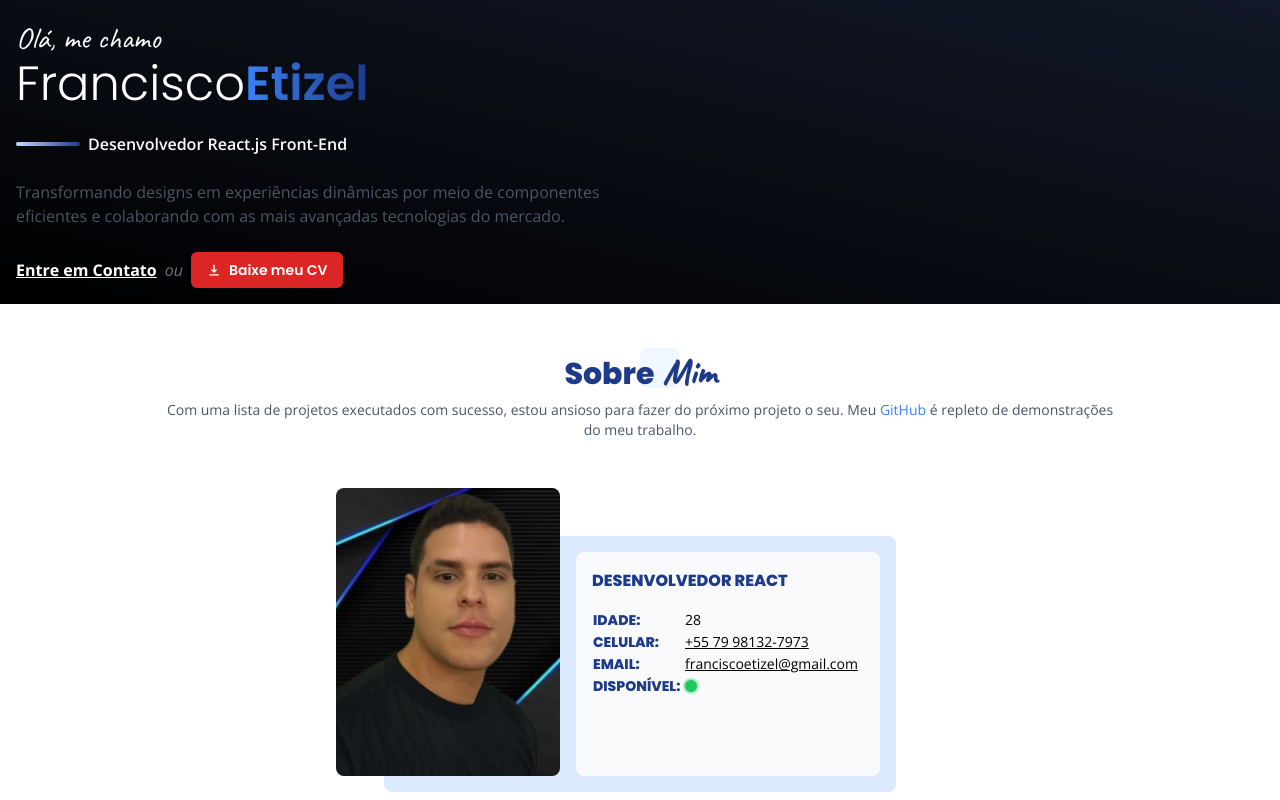
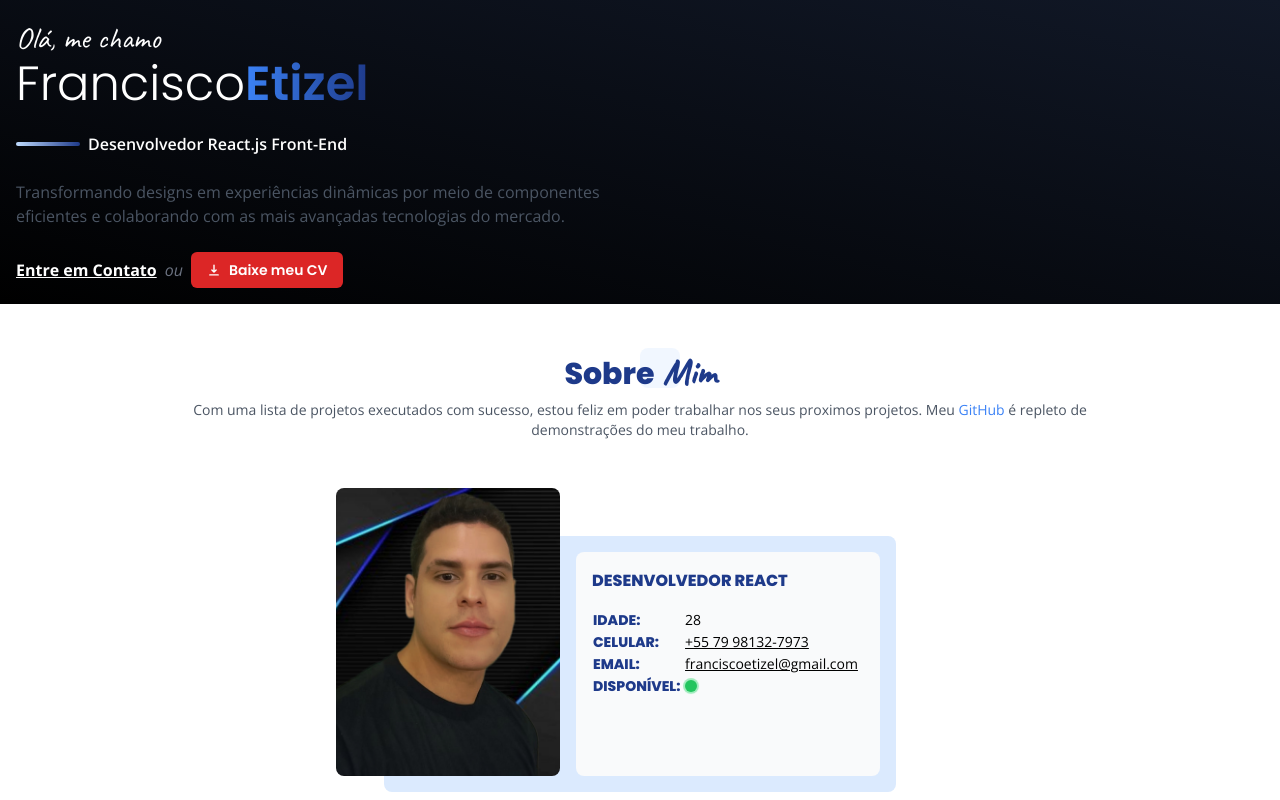
Before and after one commit to etizel/3tizel, a React (Vite) app: page / in a window 1280 px wide. Shown: the top 800 px of the page. Built offline with nearby package versions, Linux system fonts and the light colour scheme.

Commit message:
about.tsx

```diff
--- a/index.html
+++ b/index.html
@@ -3,12 +3,12 @@
 
 <head>
   <meta charset="UTF-8" />
-  <link rel="icon" type="image/svg+xml" href="/vite.svg" />
+
   <meta name="viewport" content="width=device-width, initial-scale=1.0" />
   <link rel="preconnect" href="https://fonts.googleapis.com">
   <link rel="preconnect" href="https://fonts.gstatic.com" crossorigin>
   <link href="https://fonts.googleapis.com/css2?family=Caveat&family=Open+Sans:ital,wght@0,400;0,600;0,700;0,800;1,400&family=Poppins:wght@300;600;800&display=swap" rel="stylesheet">
-  <title>Vite + React + TS</title>
+  <title>Etizel</title>
 </head>
 
 <body>
--- a/package.json
+++ b/package.json
@@ -3,6 +3,7 @@
   "private": true,
   "version": "0.0.0",
   "type": "module",
+  "homepage": "https://github.io/etizel/3tizel/",
   "scripts": {
     "predeploy": "npm run build",
     "deploy": "gh-pages -d dist -r https://github.com/etizel/3tizel.git",
--- a/src/components/About.tsx
+++ b/src/components/About.tsx
@@ -7,8 +7,8 @@ export default function About() {
           <span className="font-handwriting text-4xl">Mim</span>
         </h2>
         <p className="relative text-sm text-gray-600">
-          Com uma lista de projetos executados com sucesso, estou ansioso para
-          fazer do próximo projeto o seu. Meu{' '}
+          Com uma lista de projetos executados com sucesso, estou feliz em poder
+          trabalhar nos seus proximos projetos. Meu{' '}
           <a
             href="https://github.com/etizel?tab=repositories"
             className="text-blue-500 hover:text-red-500 transition"
--- a/src/components/Hero.tsx
+++ b/src/components/Hero.tsx
@@ -26,7 +26,7 @@ export default function Hero() {
           </p>
 
           <div className="flex items-center justify-center md:justify-start gap-2 ">
-            <a href="#" className="underline font-bold text-white">
+            <a href="./Contact.tsx" className="underline font-bold text-white">
               Entre em Contato
             </a>
             <span className="italic text-gray-500">ou</span>
--- a/vite.config.ts
+++ b/vite.config.ts
@@ -5,5 +5,5 @@ import react from '@vitejs/plugin-react'
 export default defineConfig({
 
   plugins: [react()],
-  base: "/etizel.github.io/3tizel/"
+  base: "/3tizel/"
 })
```
